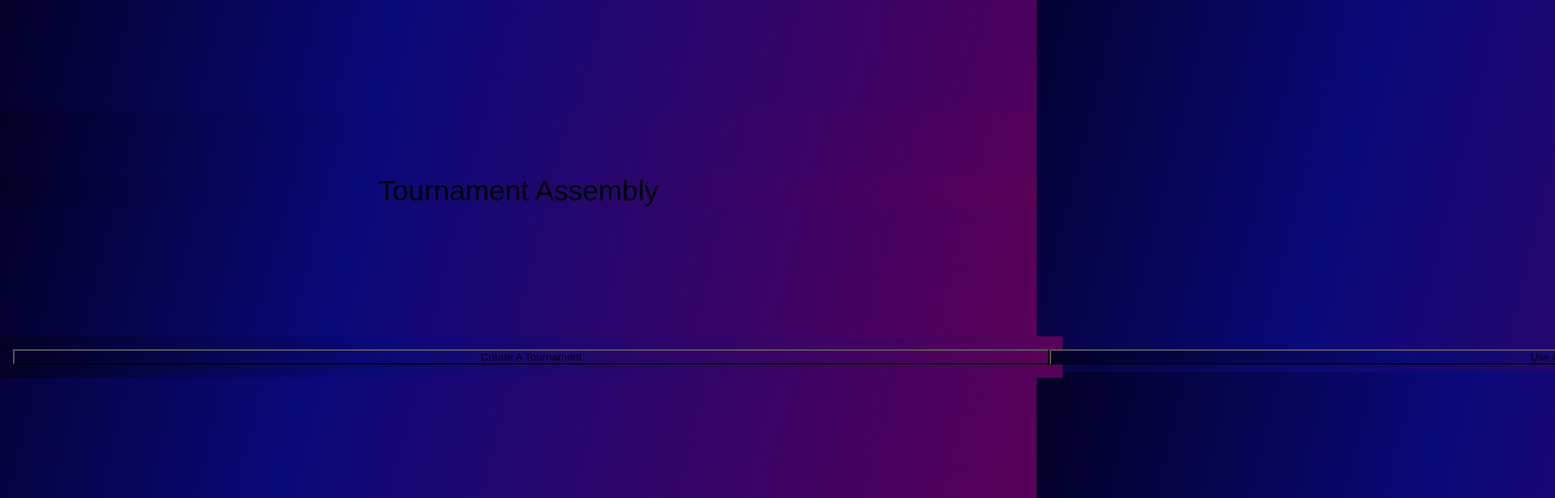
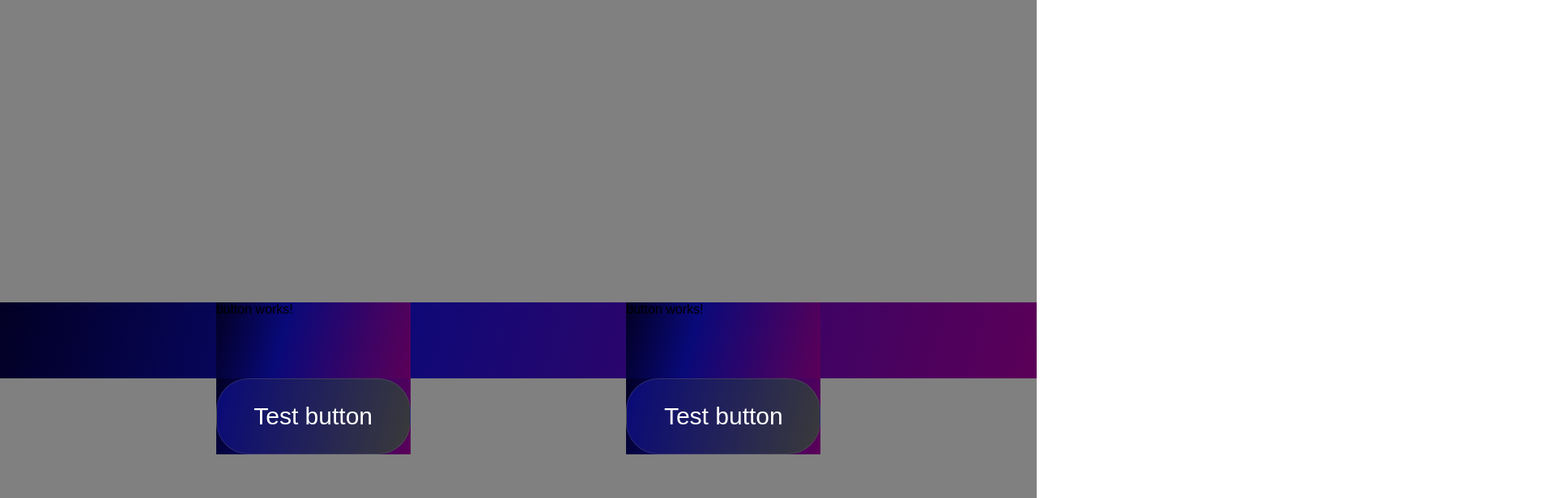
Before and after one commit to jamktiko/TournamentAssembly, an Angular app: page /profile in a window 1280 px wide. Shown: the part 340-956 px from the top of the page at 81% size, 1920 px wide, since content can reach past the window. Built offline with nearby package versions, Linux system fonts and the light colour scheme; a web font is replaced by a local one.

Commit message:
some changes to the layout and using the custom button

```diff
--- a/src/app/app.module.ts
+++ b/src/app/app.module.ts
@@ -7,9 +7,10 @@ import { ButtonComponent } from './button/button.component';
 import { FormsModule } from '@angular/forms';
 import { HeaderComponent } from './header/header.component';
 import { SelectionComponent } from './selection/selection.component';
+import { ProfileComponent } from './profile/profile.component';
 
 @NgModule({
-  declarations: [AppComponent, HeaderComponent, SelectionComponent, ButtonComponent],
+  declarations: [AppComponent, HeaderComponent, SelectionComponent, ButtonComponent, ProfileComponent],
   imports: [BrowserModule, AppRoutingModule, FormsModule],
   providers: [],
   bootstrap: [AppComponent],
--- a/src/app/profile/profile.component.css
+++ b/src/app/profile/profile.component.css
@@ -3,6 +3,7 @@ main {
   justify-content: center;
   align-items: center;
   min-height: 100vh;
+  background: grey;
 }
 
 .header {
@@ -10,15 +11,20 @@ main {
   padding-top: 5em;
   padding-bottom: 10em;
   width: 100vh;
+  background: grey;
 }
 
 header {
   font-size: 2.2em;
 }
 
-.buttons {
+.container2 {
   display: flex;
-  padding: 1em;
   justify-content: space-evenly;
-  width: 100vh;
 }
+
+app-button {
+  width: 15em !important;
+  min-width: unset !important;
+  background: grey;
+}
--- a/src/app/profile/profile.component.html
+++ b/src/app/profile/profile.component.html
@@ -1,11 +1,11 @@
 <main>
   <div id="container">
     <div class="header">
-      <header>Tournament Assembly</header>
+      <header></header>
     </div>
-    <div class="buttons">
-      <button>Create A Tournament</button>
-      <button>Use A Template</button>
+    <div class="container2">
+      <app-button>Create A Tournament</app-button>
+      <app-button>Use A Template</app-button>
     </div>
   </div>
 </main>
```
Also changed, not shown: 1 other file (tests, documents, lock files or other folders).
